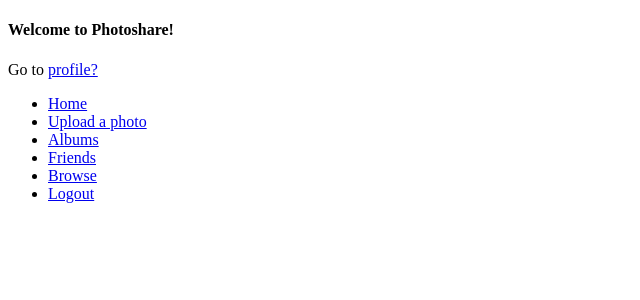
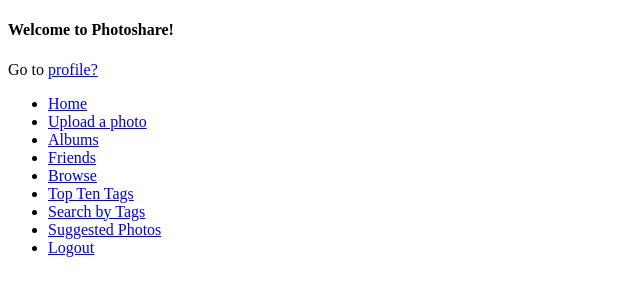
Before and after one commit to addycb/Photo-Sharing-Website, a Flask app: page / in a window 1280 px wide. Shown: the top 300 px of the page, without its empty margins (0-640 px from the left). Run offline with Flask 2, Linux system fonts and the light colour scheme; data that the repository does not hold is empty.

Commit message:
Added functionality for suggested photos, tags, tag searching

```diff
--- a/app.py
+++ b/app.py
@@ -233,9 +233,6 @@ def upload_file():
 		caption = request.form.get('caption')
 		imgdata =imgfile.read()
 		album_id=request.form.get('album_id')
-		#tags=request.form.get('tags')
-		#Add tags
-		# tags=tags.split(' ')
 		cursor = conn.cursor()
 		cursor.execute('''INSERT INTO Pictures (imgdata, caption, album_id) VALUES (%s, %s, %s )''', (imgdata, caption, album_id))
 		conn.commit()
@@ -253,6 +250,7 @@ def removeallikes(pictureid):
 
 def deletephoto(pictureid):
 	removeallikes(pictureid)
+	deletepictags(pictureid)
 	cursor=conn.cursor()
 	cursor.execute("DELETE FROM pictures where picture_id='{0}'".format(pictureid))
 	conn.commit
@@ -498,21 +496,15 @@ def get_picturestuff():
 	uid=getUserIdFromEmail(flask_login.current_user.id)
 	albumowner=getalbumowner(albumid)
 	comments=getComments(pictureid)
+	tags=getpictags(pictureid)
 	if(albumowner==uid):
-		return render_template('picture.html',photo=photo,base64=base64,likes=likes,owned=True,comments=comments)
+		return render_template('picture.html',photo=photo,base64=base64,likes=likes,owned=True,comments=comments,tags=tags)
 	else:
-		return render_template('picture.html',photo=photo,base64=base64,likes=likes,comments=comments)
+		return render_template('picture.html',photo=photo,base64=base64,likes=likes,comments=comments,tags=tags)
 
-@app.route('/tag_search', methods=['GET', 'POST'])
-def tag_search():
-	if request.method == 'POST':
 
-		tags = request.form.get('tags')
-		all_tags = tags.split()
 
-		return render_template('tag_search.html', photos=getTaggedPhotos(all_tags))
 
-	return render_template('tag_search.html')
 """
 @app.route('/pictures', methods=['GET','POST'])
 def comment():
@@ -584,6 +576,121 @@ def getAlbumNamebyId(album_id):
 	cursor.execute("SELECT album_name from Albums a where a.album_id='{0}'".format(album_id))
 	return cursor.fetchone()[0]
 
+def addtag(photo_id,tagname):
+	cursor=conn.cursor()
+	cursor.execute("INSERT INTO picture_tags (picture_id,tag_name) VALUES (%s,%s)",(photo_id,tagname))
+	conn.commit()
+
+def removetag(picture_id,tagname):
+	cursor=conn.cursor()
+	cursor.execute("DELETE FROM picture_tags WHERE tag_name='{1}' and picture_id='{0}'".format(picture_id,tagname))
+	conn.commit()
+
+def deletepictags(picture_id):
+	cursor=conn.cursor()
+	cursor.execute("DELETE FROM picture_tags WHERE picture_id='{0}'".format(picture_id))
+	conn.commit()
+
+def searchbytag(tag):
+	cursor=conn.cursor()
+	cursor.execute("SELECT picture_id FROM picture_tags WHERE tag_name='{0}'".format(tag))
+	return cursor.fetchall()
+
+"""
+def searchbytags(tags):
+	tags=tags.split(',')
+	x=[]
+	for tag in tags:
+		x.append(searchbytags(tag))
+	return x
+"""
+
+def getpopulartags():
+	cursor=conn.cursor()
+	cursor.execute("SELECT tag_name, count(tag_name) as 'num' FROM picture_tags GROUP BY tag_name ORDER BY num DESC LIMIT 10")
+	return cursor.fetchall()
+
+def getpictags(picture_id):
+	cursor=conn.cursor()
+	cursor.execute("SELECT tag_name FROM picture_tags where picture_id='{0}'".format(picture_id))
+	return cursor.fetchall()
+
+
+
+@app.route('/tag_search', methods=['POST','GET'])
+def tag_search():
+	if(request.method=='POST'):
+		tags = request.form.get('tags')
+		tags = tags.split(',')
+		photoids=[]
+		for tag in tags:
+			x=searchbytag(tag)
+			y=x[0]
+			z=y[0]
+			photoids.append(z)
+		photos=[]
+		photoids=list(set(photoids))
+		for photoid in photoids:
+			photos.append(getPicturebyID(photoid))
+		return render_template('tag_search.html', photos=photos,tags=tags,base64=base64)
+	return render_template('tag_search.html')
+
+
+@app.route("/topten", methods=['GET'])
+@flask_login.login_required
+def top_ten_tags():
+	tags=getpopulartags()
+	photoids=[]
+	for tag in tags:
+		x=searchbytag(tag[0])
+		y=x[0]
+		z=y[0]
+		photoids.append(z)
+	photos=[]
+	photoids=list(set(photoids))
+	for photoid in photoids:
+		photos.append(getPicturebyID(photoid))
+	return render_template('topten.html',photos=photos,tags=tags,base64=base64)
+
+
+
+@app.route("/tagadd", methods=['POST'])
+@flask_login.login_required
+def add_tag():
+	pictureid=request.form.get("pictureid")
+	tag=request.form.get("tag")
+	addtag(pictureid,tag)
+	user_id=getUserIdFromEmail(flask_login.current_user.id)
+	photo=getPicturebyID(pictureid)
+	likes=getlikesbypicture(pictureid)
+	comments=getComments(pictureid)
+	albumid=request.form.get('albumid')
+	albumowner=getalbumowner(albumid)
+	tags=getpictags(pictureid)
+	if(albumowner==user_id):
+		return render_template('picture.html',photo=photo,base64=base64,likes=likes,owned=True,comments=comments,tags=tags)
+	else:
+		return render_template('picture.html',photo=photo,base64=base64,likes=likes,comments=comments,tags=tags)
+
+
+
+@app.route("/tagremove", methods=['POST'])
+@flask_login.login_required
+def remove_tag():
+	pictureid=request.form.get("pictureid")
+	tag=request.form.get("tag")
+	removetag(pictureid,tag)
+	user_id=getUserIdFromEmail(flask_login.current_user.id)
+	photo=getPicturebyID(pictureid)
+	likes=getlikesbypicture(pictureid)
+	comments=getComments(pictureid)
+	albumid=request.form.get('albumid')
+	albumowner=getalbumowner(albumid)
+	tags=getpictags(pictureid)
+	if(albumowner==user_id):
+		return render_template('picture.html',photo=photo,base64=base64,likes=likes,owned=True,comments=comments,tags=tags)
+	else:
+		return render_template('picture.html',photo=photo,base64=base64,likes=likes,comments=comments,tags=tags)
 
 
 
@@ -620,10 +727,11 @@ def like_picture():
 	comments=getComments(pictureid)
 	albumid=request.form.get('albumid')
 	albumowner=getalbumowner(albumid)
+	tags=getpictags(pictureid)
 	if(albumowner==user_id):
-		return render_template('picture.html',photo=photo,base64=base64,likes=likes,owned=True,comments=comments)
+		return render_template('picture.html',photo=photo,base64=base64,likes=likes,owned=True,comments=comments,tags=tags)
 	else:
-		return render_template('picture.html',photo=photo,base64=base64,likes=likes,comments=comments)
+		return render_template('picture.html',photo=photo,base64=base64,likes=likes,comments=comments,tags=tags)
 
 
 @app.route("/unlikepicture", methods=['POST'])
@@ -637,10 +745,11 @@ def unlike_picture():
 	comments=getComments(pictureid)
 	albumid=request.form.get('albumid')
 	albumowner=getalbumowner(albumid)
+	tags=getpictags(pictureid)
 	if(albumowner==user_id):
-		return render_template('picture.html',photo=photo,base64=base64,likes=likes,owned=True,comments=comments)
+		return render_template('picture.html',photo=photo,base64=base64,likes=likes,owned=True,comments=comments,tags=tags)
 	else:
-		return render_template('picture.html',photo=photo,base64=base64,likes=likes,comments=comments)
+		return render_template('picture.html',photo=photo,base64=base64,likes=likes,comments=comments,tags=tags)
 
 
 @app.route("/setcomment", methods=['POST'])
@@ -655,11 +764,17 @@ def set_comment():
 	comments=getComments(pictureid)
 	albumid=request.form.get('albumid')
 	albumowner=getalbumowner(albumid)
+	tags=getpictags(pictureid)
 	if(albumowner==user_id):
-		return render_template('picture.html',photo=photo,base64=base64,likes=likes,owned=True,comments=comments)
+		return render_template('picture.html',photo=photo,base64=base64,likes=likes,owned=True,comments=comments,tags=tags)
 	else:
-		return render_template('picture.html',photo=photo,base64=base64,likes=likes,comments=comments)
+		return render_template('picture.html',photo=photo,base64=base64,likes=likes,comments=comments,tags=tags)
 
+@app.route("/suggested", methods=['GET'])
+@flask_login.login_required
+def suggestedphotos():
+	photos=populatephotos()
+	return render_template('suggested.html',photos=photos,base64=base64)
 
 
 #add friend
--- a/templates/hello.html
+++ b/templates/hello.html
@@ -24,6 +24,8 @@
 <li><a href='/albums'>Albums</a></li>
 <li><a href='/friends'>Friends</a></li>
 <li><a href='/browse'>Browse</a></li>
+<li><a href='/topten'>Top Ten Tags</a></li>
+<li><a href='/tag_search'>Search by Tags</a></li>
+<li><a href='/suggested'>Suggested Photos</a></li>
 <li><a href='/logout'>Logout</a></li>
-
 </ul>
--- a/templates/upload.html
+++ b/templates/upload.html
@@ -11,9 +11,7 @@
                 <input type="file" name="photo" required='true' /><br />
                 <label for="caption">Please caption:</label>
                 <input type="text" name="caption" required='true' /><br />
-                <label for="tags">Add tags:</label>
-                <input type="text" name="tags" required='true' /><br />
-                <label for="album_id">Add to album:</label>
+                <label for="album_id">Add to album (Enter album number):</label>
                 <input type="text" name="album_id" required='true' /><br />
                 <input type="submit" value="Upload" />
             </form>
```
Also changed, not shown: templates/picture.html (+25 -0 lines), templates/suggested.html (added, +14 -0 lines), templates/tag_search.html (+18 -11 lines), templates/topten.html (added, +18 -0 lines), templates/album.html (line endings or trailing spaces).
